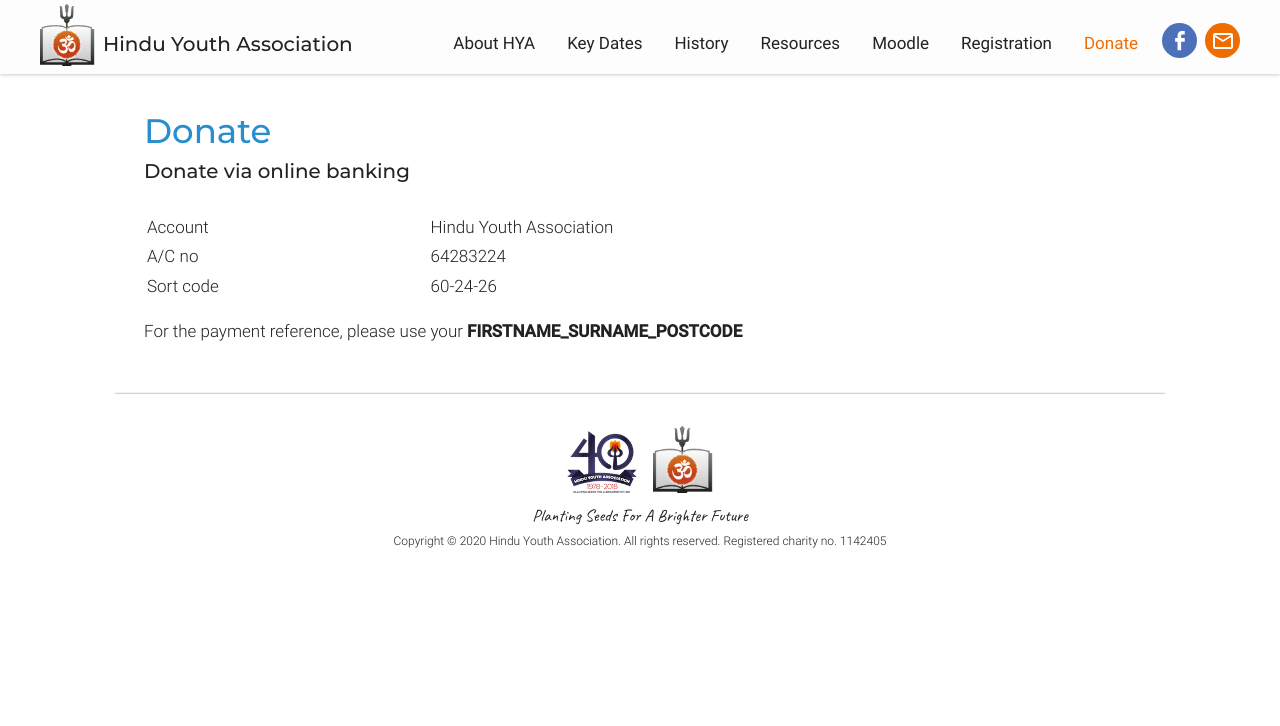
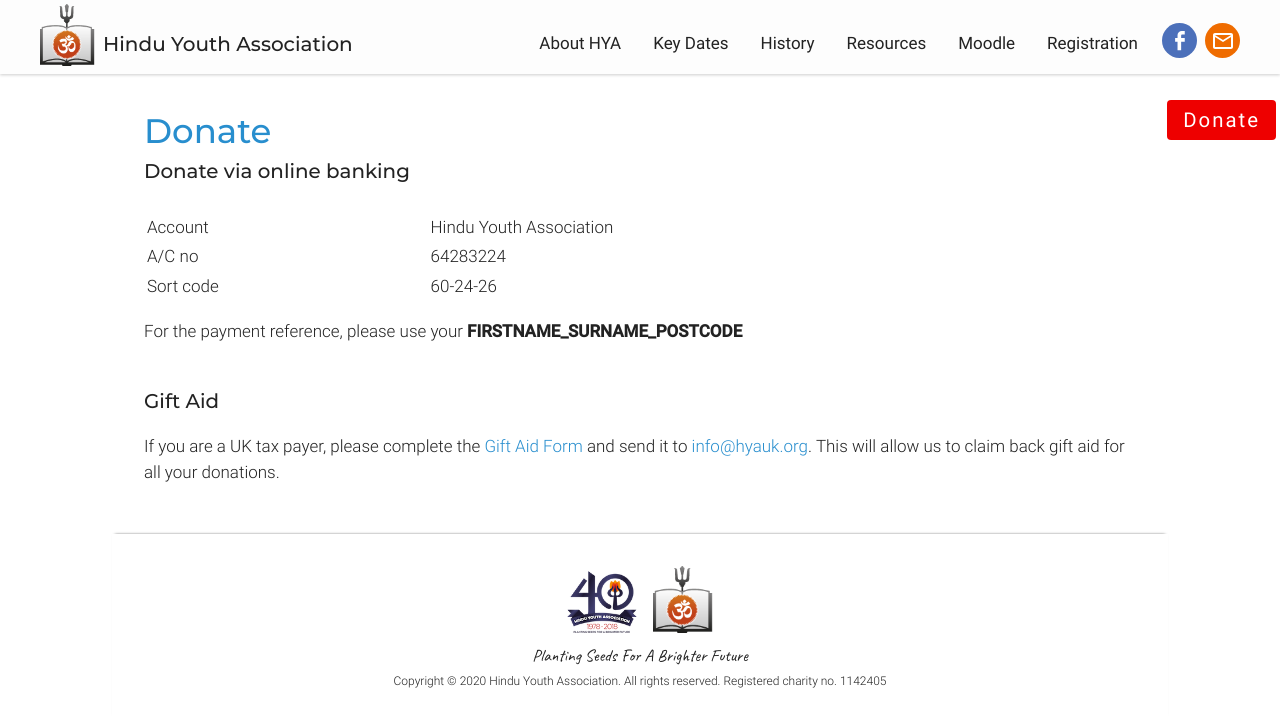
Before and after one commit to miteshsevani/hya, a React (Create React App) app: page /#/donate in a window 1280 px wide. Shown: the top 726 px of the page. Built offline with nearby package versions, Linux system fonts and the light colour scheme.

Commit message:
Content updates-  added donate page

```diff
--- a/src/components/Donate.js
+++ b/src/components/Donate.js
@@ -23,6 +23,9 @@
       </table>
 
       <p>For the payment reference, please use your <b>FIRSTNAME_SURNAME_POSTCODE</b></p>
+      <br/>
+      <h3>Gift Aid</h3>
+      <p>If you are a UK tax payer, please complete the <a href='../forms/gift-aid-declaration.pdf' target='_blank'>Gift Aid Form</a> and send it to <a href='mailto:info@hyauk.org' target='_blank'>info@hyauk.org</a>. This will allow us to claim back gift aid for all your donations.</p>
     </div>
   )
 }
--- a/src/components/Header.js
+++ b/src/components/Header.js
@@ -17,8 +17,13 @@
   getIcon = () => {
     return this.state.toggle ? 'close' : '';
   }
+
   render() {
     return (
+      <div>
+        <HashRouter>
+          <NavLink to="/donate" className='btn--donate'>Donate</NavLink>
+        </HashRouter>
         <header>
           <div className="header-wrapper">
             <a href="/">
@@ -40,7 +45,6 @@
                   <li><NavLink onClick={this.handleClick} to="/resources">Resources</NavLink></li>
                   <li><a onClick={this.handleClick} href="http://hyauk.org/moodle" target="_blank" rel="noopener noreferrer">Moodle</a></li>
                   <li><NavLink onClick={this.handleClick} to="/register">Registration</NavLink></li>
-                <li><NavLink onClick={this.handleClick} to="/donate">Donate</NavLink></li>
                 </ul>
                 <div className="social">
                   <a href="https://www.facebook.com/hyauk1" target="_blank" rel="noopener noreferrer">
@@ -55,6 +59,7 @@
             <span className={`nav-dropdown ${this.getIcon()}`} onClick={this.handleClick}></span>
           </div>
         </header>
+      </div>
     )
   }
 }
--- a/src/stylesheets/nav.css
+++ b/src/stylesheets/nav.css
@@ -38,12 +38,29 @@
   font-weight: normal;
 }
 
-.main-nav ul li a:hover {
+.main-nav ul li a:hover,
+.main-nav ul li a.active {
   color: #EF6C00;
 }
 
-.main-nav ul li a.active {
-  color: #EF6C00;
+
+.btn--donate {
+  background-color: #e00;
+  border-radius: 4px;
+  color: #ffffff;
+  cursor: pointer;
+  font-weight: 400;
+  font-size: 1.2em;
+  letter-spacing: 2px;
+  padding: 8px 16px;
+  position: fixed;
+  top: 100px;
+  right: 4px;
+}
+
+.btn--donate:hover {
+  background-color: #c00;
+  color: #ffffff;
 }
 
 @media all and (min-width: 1000px) {
```
Also changed, not shown: 1 other file (tests, documents, lock files or other folders). Lines whose indentation alone changed are shown as unchanged.
